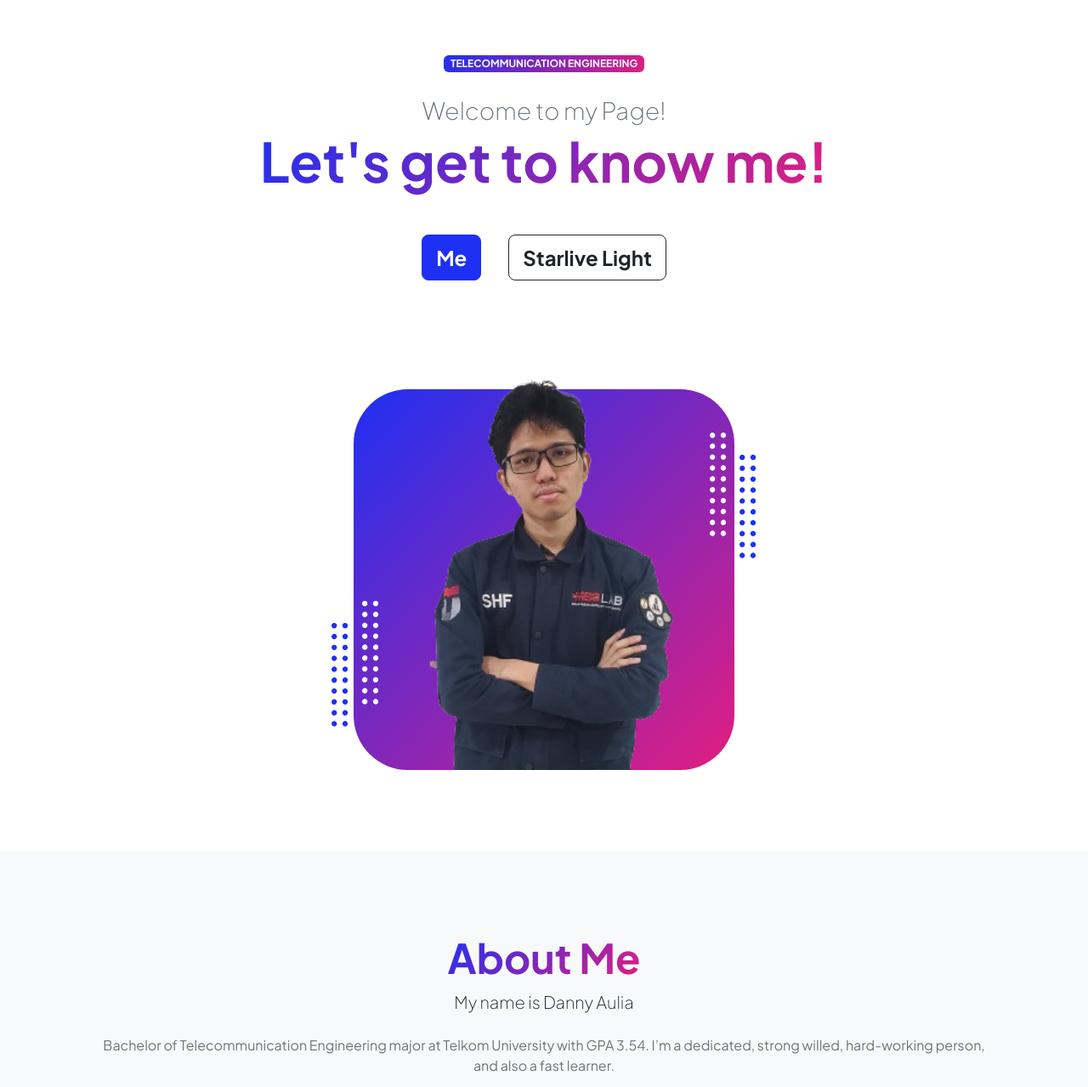
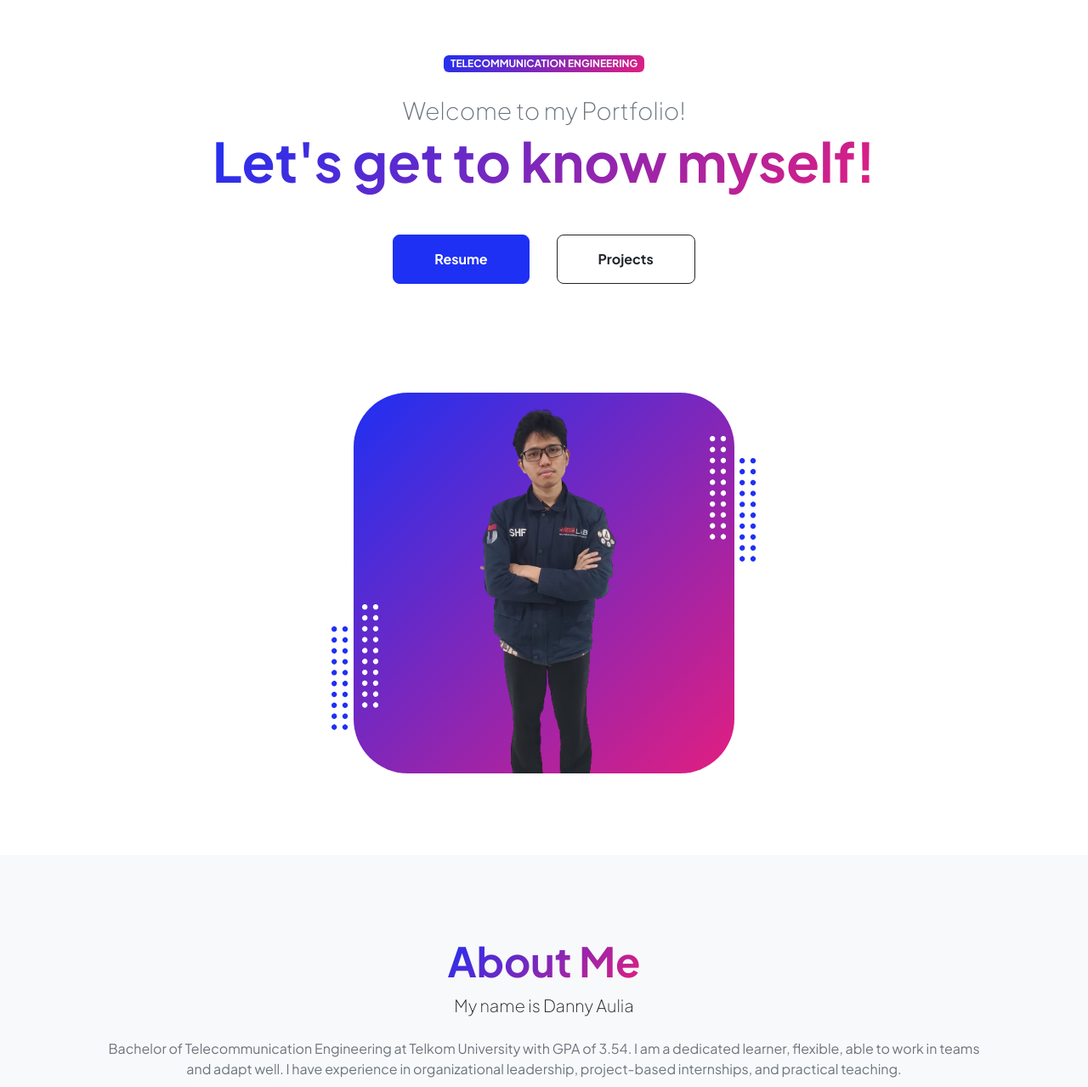
Before and after one commit to dannyauliaa/mydannyauliaa, a plain HTML site: page index.html in a window 1280 px wide. Shown: the part 59-1338 px from the top of the page at 85% size. Drawn offline with nearby package versions, Linux system fonts and the light colour scheme; a script that the page names is missing.

Commit message:
Update index.html

```diff
--- a/index.html
+++ b/index.html
@@ -7,7 +7,7 @@
         <meta name="author" content="" />
         <title>Danny Aulia</title>
         <!-- Favicon-->
-        <link rel="icon" href="assets/img/NO Reflect WM.png">
+        <link rel="icon" href="assets/img/SaintAulia-LogoPNG.png">
         <!-- Custom Google font-->
         <link rel="preconnect" href="https://fonts.googleapis.com" />
         <link rel="preconnect" href="https://fonts.gstatic.com" crossorigin />
@@ -42,11 +42,11 @@
                             <!-- Header text content-->
                             <div class="text-center text-xxl-start">
                                 <div class="badge bg-gradient-primary-to-secondary text-white mb-4"><div class="text-uppercase"> Telecommunication Engineering </div></div>
-                                <div class="fs-3 fw-light text-muted">Welcome to my Page!</div>
-                                <h1 class="display-3 fw-bolder mb-5"><span class="text-gradient d-inline">Let's get to know me!</span></h1>
+                                <div class="fs-3 fw-light text-muted">Welcome to my Portfolio!</div>
+                                <h1 class="display-3 fw-bolder mb-5"><span class="text-gradient d-inline">Let's get to know myself!</span></h1>
                                 <div class="d-grid gap-3 d-sm-flex justify-content-sm-center justify-content-xxl-start mb-3">
-                                    <a class="btn btn-primary btn-lg px-3 py-2 me-sm-3 fs-4 fw-bolder" href="resume.html">Me</a>
-                                    <a class="btn btn-outline-dark btn-lg px-3 py-2 fs-4 fw-bolder" href="projects.html">Starlive Light</a>
+                                    <a class="btn btn-primary btn-lg px-5 py-3 me-sm-3 fs-6 fw-bolder" href="resume.html">Resume</a>
+                                    <a class="btn btn-outline-dark btn-lg px-5 py-3 fs-6 fw-bolder" href="projects.html">Projects</a>
                                 </div>
                             </div>
                         </div>
@@ -56,7 +56,7 @@
                                 <div class="profile bg-gradient-primary-to-secondary">
                                     <!-- TIP: For best results, use a photo with a transparent background like the demo example below-->
                                     <!-- Watch a tutorial on how to do this on YouTube (link)-->
-                                    <img class="profile-img" src="assets/img/SHF3.png" alt="..." />
+                                    <img class="profile-img" src="assets/img/SHF2.png" alt="..." />
                                     <div class="dots-1">
                                         <!-- SVG Dots-->
                                         <svg version="1.1" xmlns="http://www.w3.org/2000/svg" xmlns:xlink="http://www.w3.org/1999/xlink" x="0px" y="0px" viewBox="0 0 191.6 1215.4" style="enable-background: new 0 0 191.6 1215.4" xml:space="preserve">
@@ -183,12 +183,11 @@
                             <div class="text-center my-5">
                                 <h2 class="display-5 fw-bolder"><span class="text-gradient d-inline">About Me</span></h2>
                                 <p class="lead fw-light mb-4">My name is Danny Aulia</p>
-                                <p class="text-muted">Bachelor of Telecommunication Engineering major at Telkom University with GPA 3.54. I’m a dedicated, strong willed, hard-working person, and also a fast learner.</p>
+                                <p class="text-muted">Bachelor of Telecommunication Engineering at Telkom University with GPA of 3.54. I am a dedicated learner, flexible, able to work in teams and adapt well. I have experience in organizational leadership, project-based internships, and practical teaching.</p>
                                 <div class="d-flex justify-content-center fs-2 gap-4">
                                     <a class="text-gradient" href="https://www.instagram.com/dannyauliaa/"><i class="bi bi-instagram"></i></a>
                                     <a class="text-gradient" href="https://www.linkedin.com/in/danny-aulia/"><i class="bi bi-linkedin"></i></a>
                                     <a class="text-gradient" href="https://github.com/dannyauliaa"><i class="bi bi-github"></i></a>
-                                    <a class="text-gradient" href="https://bento.me/dannyauliaa"><i class="bi bi-bento.me"></i></a>
                                 </div>
                             </div>
                         </div>
```
